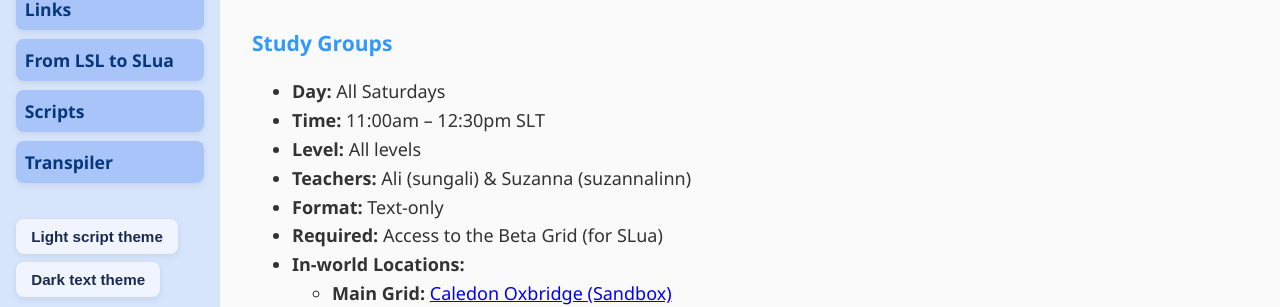
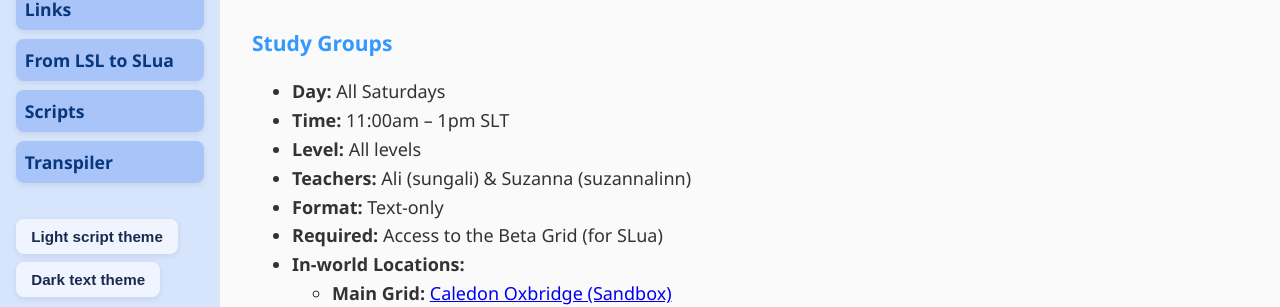
Before and after one commit to Suzanna-Linn/slua, a Jekyll site: the page built from docs/classes.md, in a window 1280 px wide and 900 px high, scrolled down 894 px. Shown: the part 449-756 px from the top of the window. Built offline with Jekyll 4.4.1, drawn with Linux system fonts in a browser that asks for light colours; nearby versions of some CDN libraries; our own code applies the rules of GitHub Pages for plain Markdown files; comment, search, counter and statistics services are not loaded.

Commit message:
Update classes.md

```diff
--- a/docs/classes.md
+++ b/docs/classes.md
@@ -40,7 +40,7 @@ Already scripting in SLua? This advanced series unlocks powerful features and te
 ### Study Groups
 
 - **Day:** All Saturdays
-- **Time:** 11:00am – 12:30pm SLT
+- **Time:** 11:00am – 1pm SLT
 - **Level:** All levels
 - **Teachers:** Ali (sungali) & Suzanna (suzannalinn)
 - **Format:** Text-only
```
